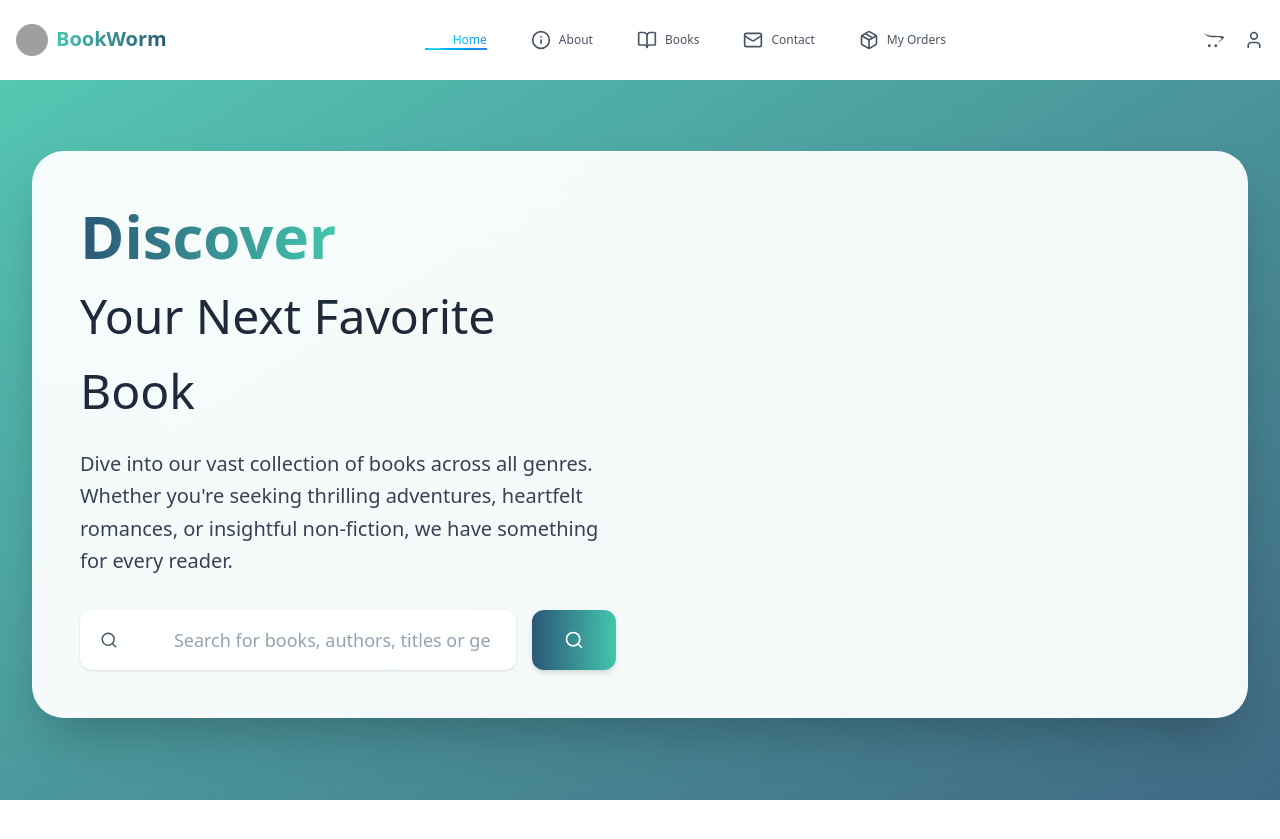
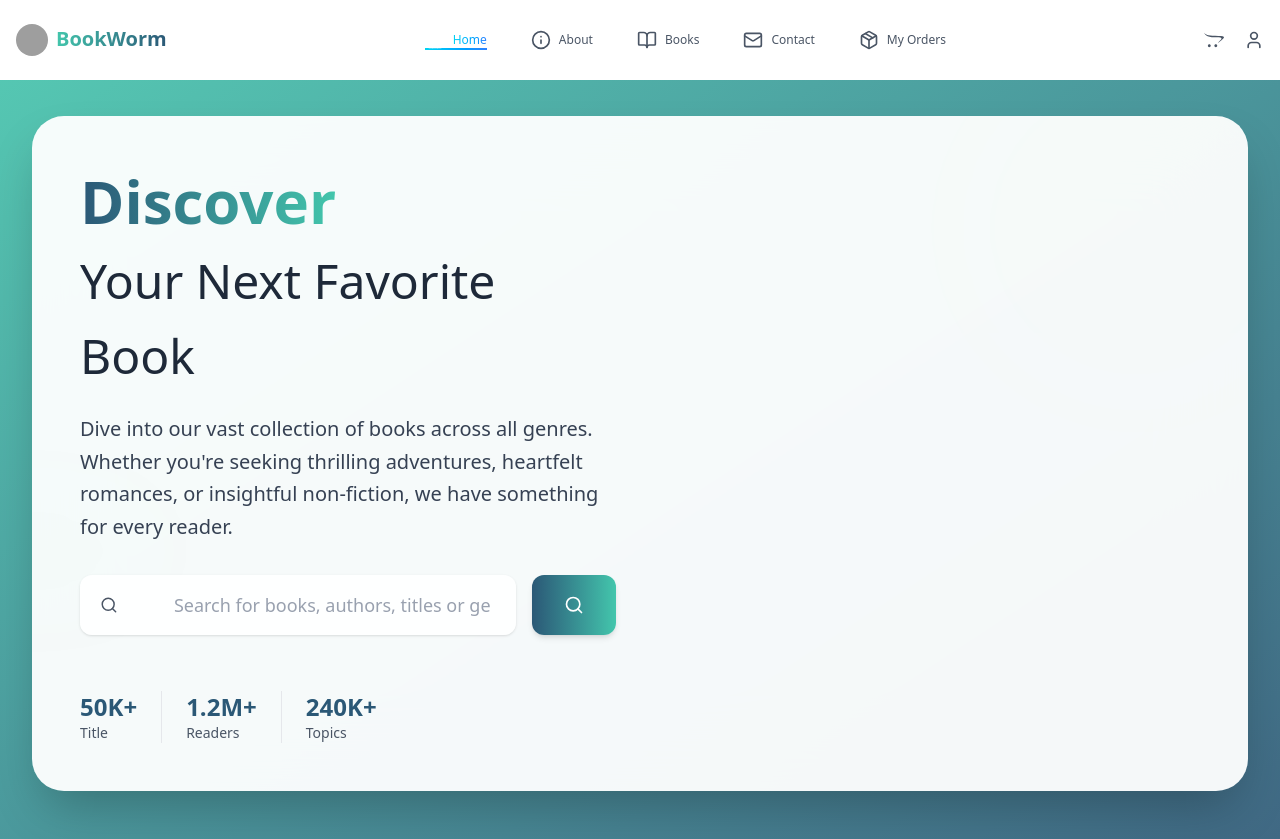
Before and after one commit to firoliyos/book-seller, a React (Vite) app in the folder frontend/: page / in a window 1280 px wide. Before the commit the page ends 800 px from the top, so only its background shows below. Built offline with nearby package versions, Linux system fonts and the light colour scheme; grey boxes are pictures that could not be loaded.

Commit message:
Add statistics section to Banner component

```diff
--- a/frontend/src/components/Banner.jsx
+++ b/frontend/src/components/Banner.jsx
@@ -3,7 +3,7 @@ import { useNavigate } from 'react-router-dom'
 import { Search } from 'lucide-react'
 import { words } from '../assets/dummydata'
 
-import { container, formContainer, geometricOverlay, glassBox, headerText, inputField, inputWrapper, paragraphText, searchButton, subHeader } from '../assets/dummystyles'
+import { container, formContainer, geometricOverlay, glassBox, headerText, inputField, inputWrapper, paragraphText, searchButton, statBox, statLabel, statNumber, statsContainer, subHeader } from '../assets/dummystyles'
 
 const Banner = () => {
 
@@ -80,6 +80,24 @@ const Banner = () => {
                     </button>
                   </div>
                 </form>
+
+                {/* STATS */}
+                <div className={statsContainer}>
+                  {[
+                    { number: "50K+", label: "Title" },
+                    { number: "1.2M+", label: "Readers" },
+                    { number: "240K+", label: "Topics" },
+                  ].map((stat,i) => (
+                    <div className={statBox} key={i}>
+                      <div className={statNumber}>
+                         {stat.number}
+                      </div>
+                      <div className={statLabel}>
+                        {stat.label}
+                      </div>
+                    </div>
+                  ))}
+                </div>
              </div>
            </div>
         </div>
```
